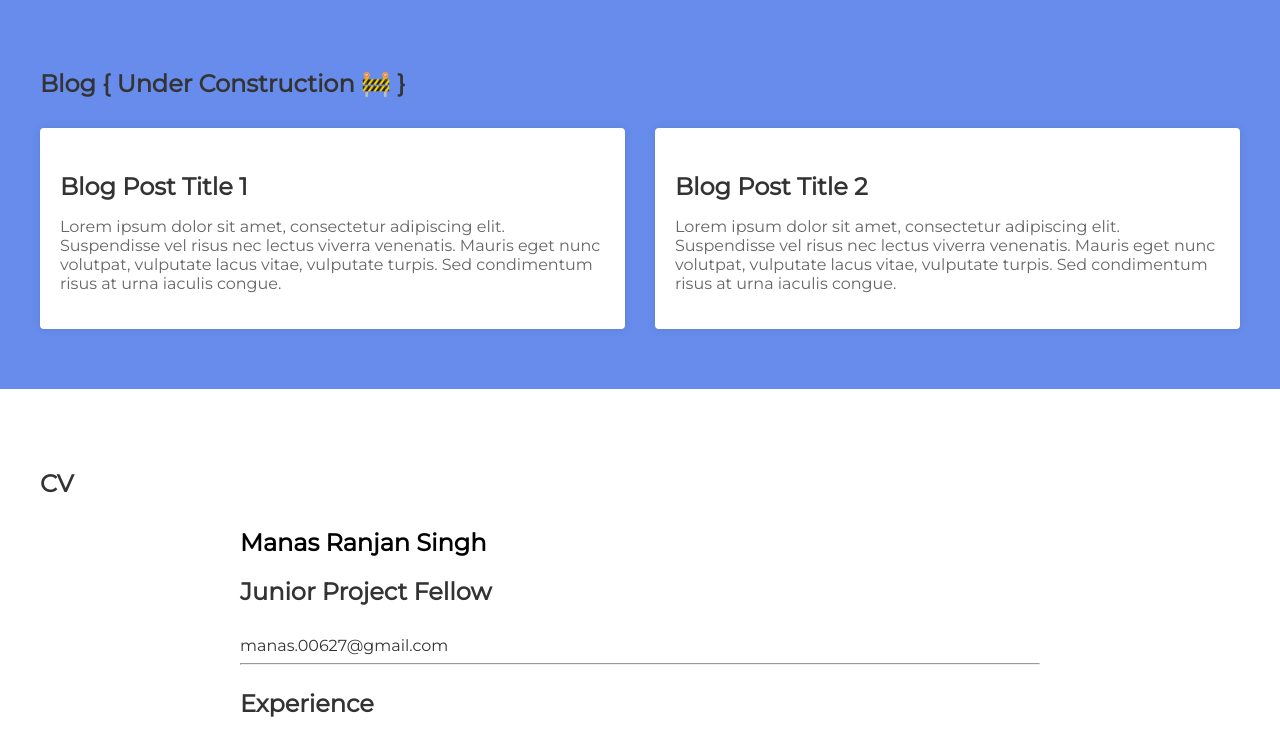
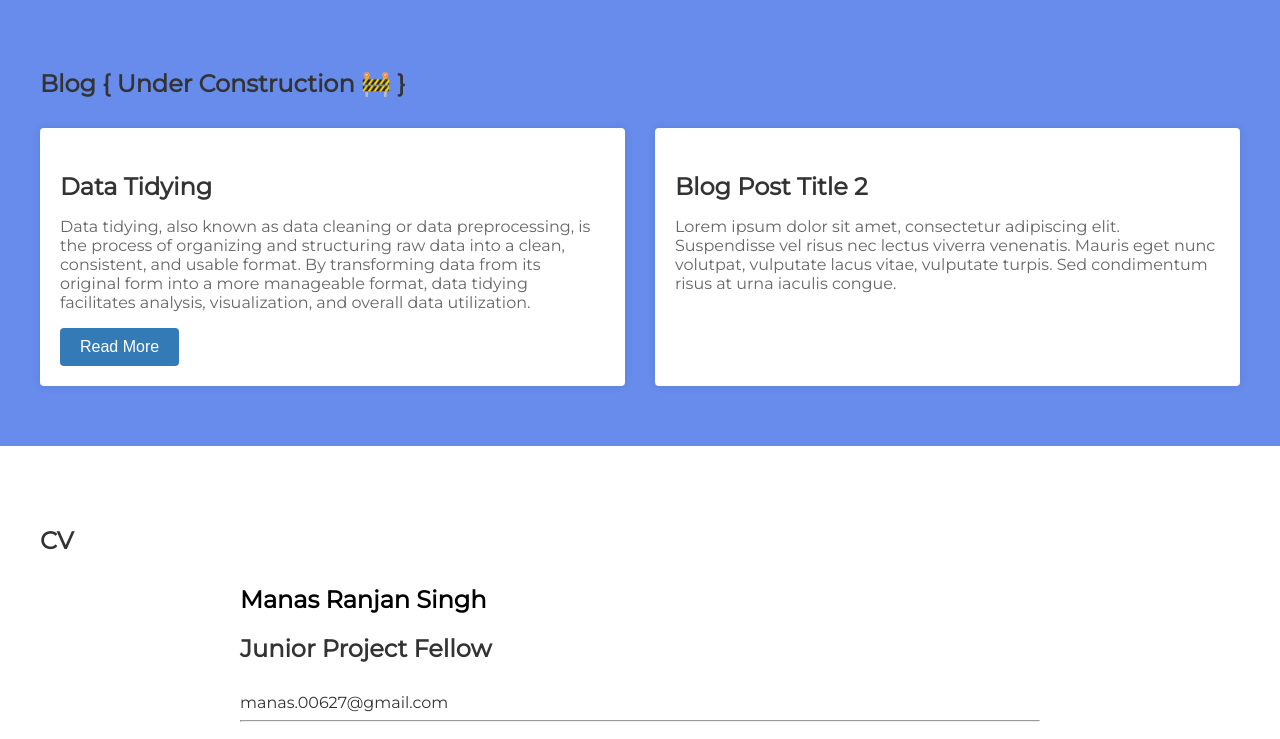
Before and after one commit to manas006/PersonalPortfolio, a plain HTML site: page index.html in a window 1280 px wide. Shown: the part 1260-1999 px from the top of the page. Drawn offline with Linux system fonts and the light colour scheme.

Commit message:
Add Blog-1

```diff
--- a/index.html
+++ b/index.html
@@ -52,13 +52,15 @@
       <h2>Blog &#123; Under Construction 🚧 &#125;</h2>
       <div class="blog-posts">
         <div class="blog-post">
-          <h3>Blog Post Title 1</h3>
+          <h3>Data Tidying</h3>
           <p>
-            Lorem ipsum dolor sit amet, consectetur adipiscing elit. Suspendisse
-            vel risus nec lectus viverra venenatis. Mauris eget nunc volutpat,
-            vulputate lacus vitae, vulputate turpis. Sed condimentum risus at
-            urna iaculis congue.
+            Data tidying, also known as data cleaning or data preprocessing, is
+            the process of organizing and structuring raw data into a clean,
+            consistent, and usable format. By transforming data from its
+            original form into a more manageable format, data tidying
+            facilitates analysis, visualization, and overall data utilization.
           </p>
+          <a href="./Blog_1/blog1.html" class="read-more-link">Read More</a>
         </div>
         <div class="blog-post">
           <h3>Blog Post Title 2</h3>
--- a/styles.css
+++ b/styles.css
@@ -13,7 +13,7 @@ ul {
 
 /* Apply styles to the navigation */
 nav {
-  background-color: #c7395f;
+  background-color: #e40641;
 }
 
 nav ul {
@@ -278,9 +278,9 @@ section h2 {
 
 /* Apply styles to the footer */
 footer {
-  background-color: #c7395f;
+  background-color: #e40641;
   color: #fff;
-  padding: 20px;
+  padding: 10px;
   text-align: center;
 }
 
@@ -318,7 +318,6 @@ footer {
 }
 
 .blog-post::before {
-  content: "";
   position: absolute;
   top: 0;
   left: 0;
@@ -348,6 +347,27 @@ footer {
   resize: vertical;
 }
 
+/* Apply styles to the anchor tag */
+a.read-more-link {
+  display: inline-block;
+  padding: 10px 20px;
+  background-color: #337ab7;
+  color: #fff;
+  text-decoration: none;
+  border-radius: 4px;
+  font-family: Arial, sans-serif;
+  z-index: 1; /* Add this line to ensure the link is clickable */
+}
+
+a.read-more-link:hover {
+  background-color: #23527c;
+}
+
+a.read-more-link:focus {
+  outline: none;
+  box-shadow: 0 0 4px rgba(51, 122, 183, 0.5);
+}
+
 /* Mobile Responsive Styles */
 
 @media screen and (max-width: 768px) {
```
